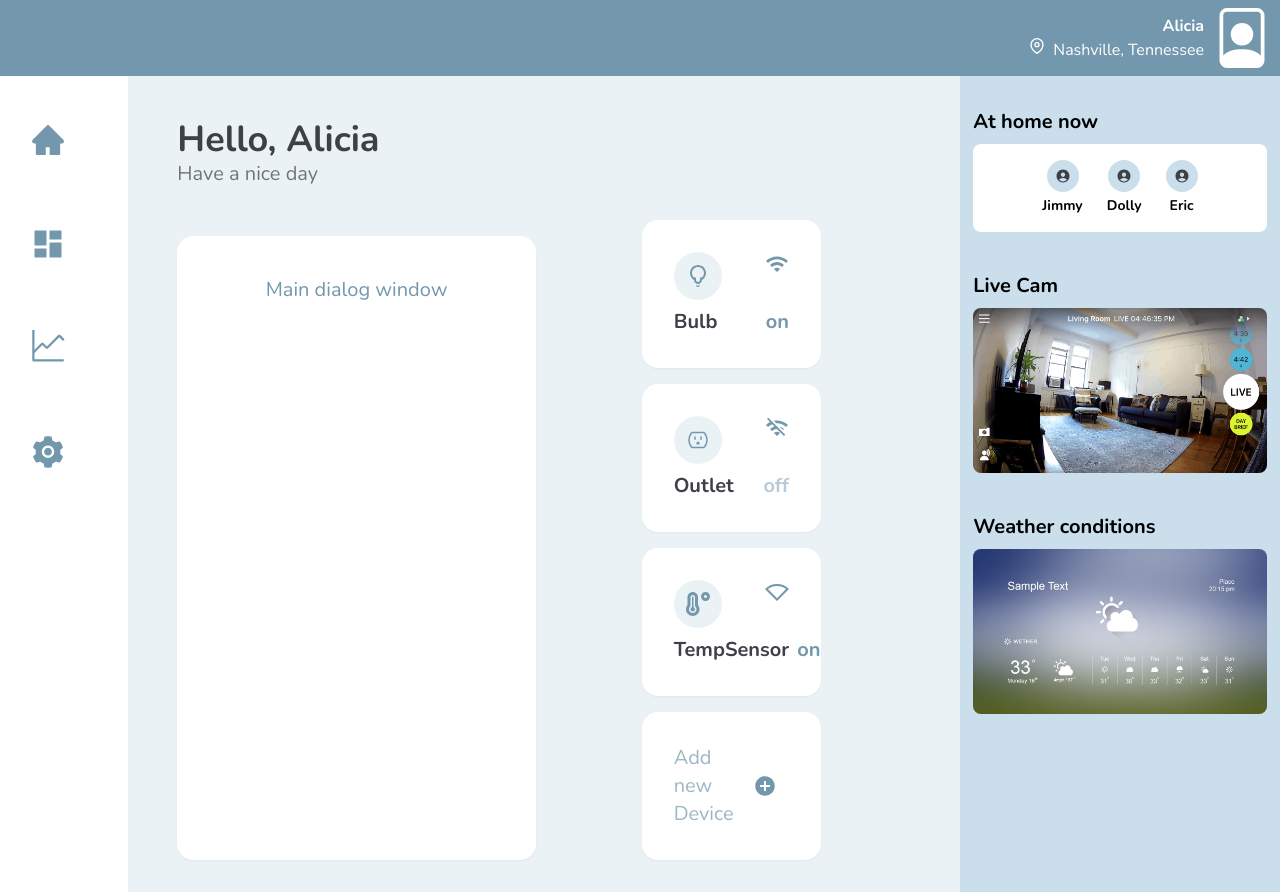
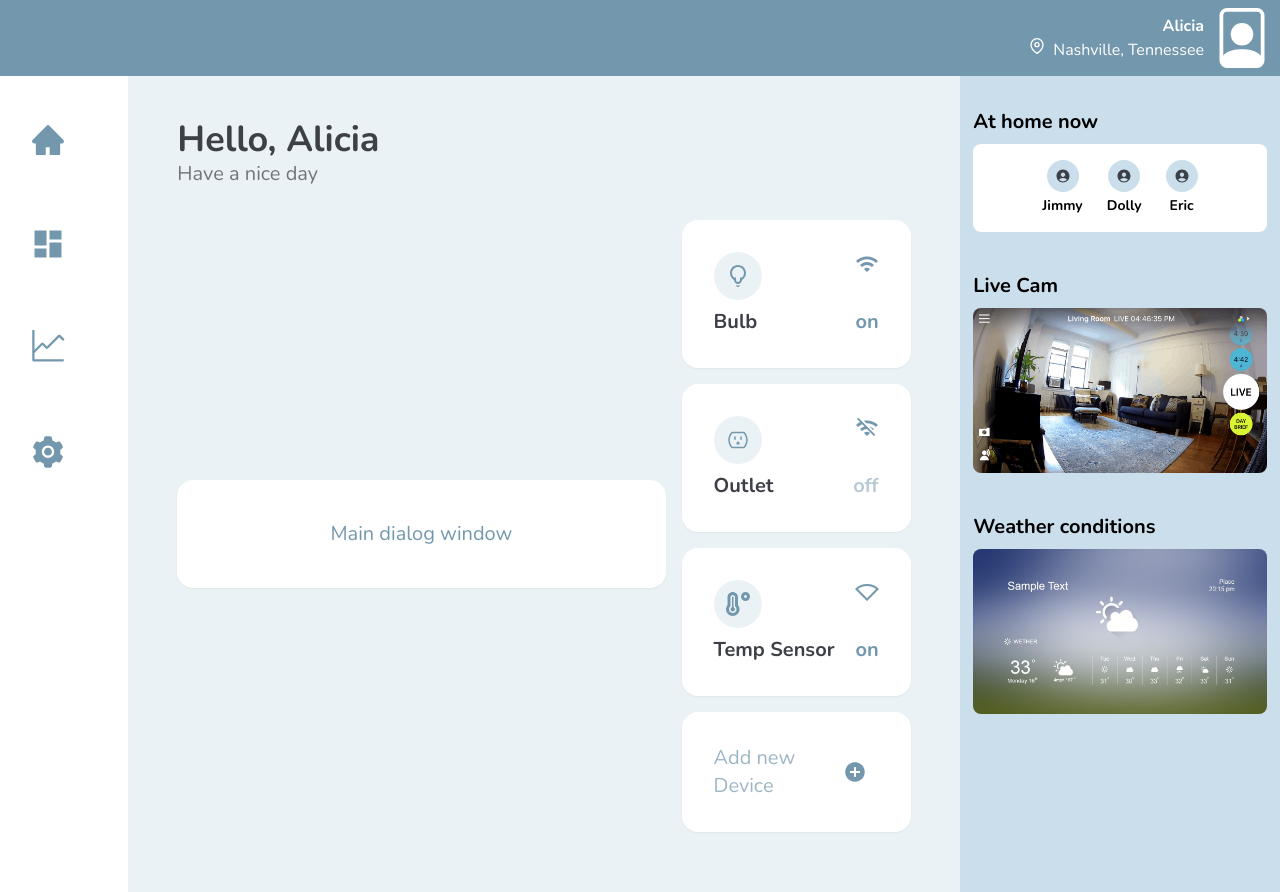
Before and after one commit to pawelpikus/smart-home-dashboard, a React (Create React App) app: page / in a window 1280 px wide. Built offline with nearby package versions, Linux system fonts and the light colour scheme.

Commit message:
adjusting layout for draggable dialog window

```diff
--- a/src/components/Card/index.tsx
+++ b/src/components/Card/index.tsx
@@ -7,7 +7,7 @@ import { FaTemperatureHigh } from "react-icons/fa";
 
 const Card = ({ children }: Props) => {
   return (
-    <div className="group mb-4 flex flex-col justify-center w-[46%] p-4 lg:p-8 cursor-pointer transition-colors bg-white border-none shadow-sm rounded-2xl text-black hover:bg-accent hover:text-white lg:w-full">
+    <div className="group mb-4 flex flex-col justify-center w-[46%] p-4 lg:p-8 cursor-pointer transition-colors bg-white border-none shadow-sm rounded-2xl text-black hover:bg-accent hover:text-white lg:w-full lg:items-stretch">
       {children}
     </div>
   );
--- a/src/components/main/index.tsx
+++ b/src/components/main/index.tsx
@@ -20,17 +20,7 @@ Main.Container = function mainContainer({ children }: Props) {
 
 Main.DFlex = function mainDFlex({ children }: Props) {
   return (
-    <div className="flex flex-col justify-between gap-4 lg:flex-row">
-      {children}
-    </div>
-  );
-};
-
-Main.Col = function mainCol({ children }: Props) {
-  return (
-    <div
-      className="flex flex-col w-full lg:flex-row lg:gap-4 lg:justify-center "
-    >
+    <div className="flex flex-col items-center justify-between gap-4 lg:flex-row ">
       {children}
     </div>
   );
@@ -102,7 +92,7 @@ const cards = [
   { type: "outlet", name: "Outlet", status: "disconnected", isTurnedOn: false },
   {
     type: "temperatureSensor",
-    name: "TempSensor",
+    name: "Temp Sensor",
     status: "poorConnection",
     isTurnedOn: true,
   },
@@ -116,7 +106,7 @@ Main.Devices = function MainDevices({ ...restProps }: Props) {
     >
       {cards.map((card) => (
         <Card key={card.name}>
-          <div className="flex items-start justify-between w-full gap-2 ">
+          <div className="flex items-start justify-between gap-2">
             <Card.Icon type={card.type} />
             <Card.Status status={card.status} />
           </div>
--- a/src/containers/MainContainer.tsx
+++ b/src/containers/MainContainer.tsx
@@ -8,12 +8,8 @@ const MainContainer: React.FC<Props> = () => {
         <Main.Title>Hello, Alicia</Main.Title>
         <Main.Subtitle>Have a nice day</Main.Subtitle>
         <Main.DFlex>
-          <Main.Col>
-            <Main.Dialog />
-          </Main.Col>
-          <Main.Col>
-            <Main.Devices />
-          </Main.Col>
+          <Main.Dialog />
+          <Main.Devices />
         </Main.DFlex>
       </Main.Container>
     </Main>
```
Also changed, not shown: 1 other file (tests, documents, lock files or other folders).
